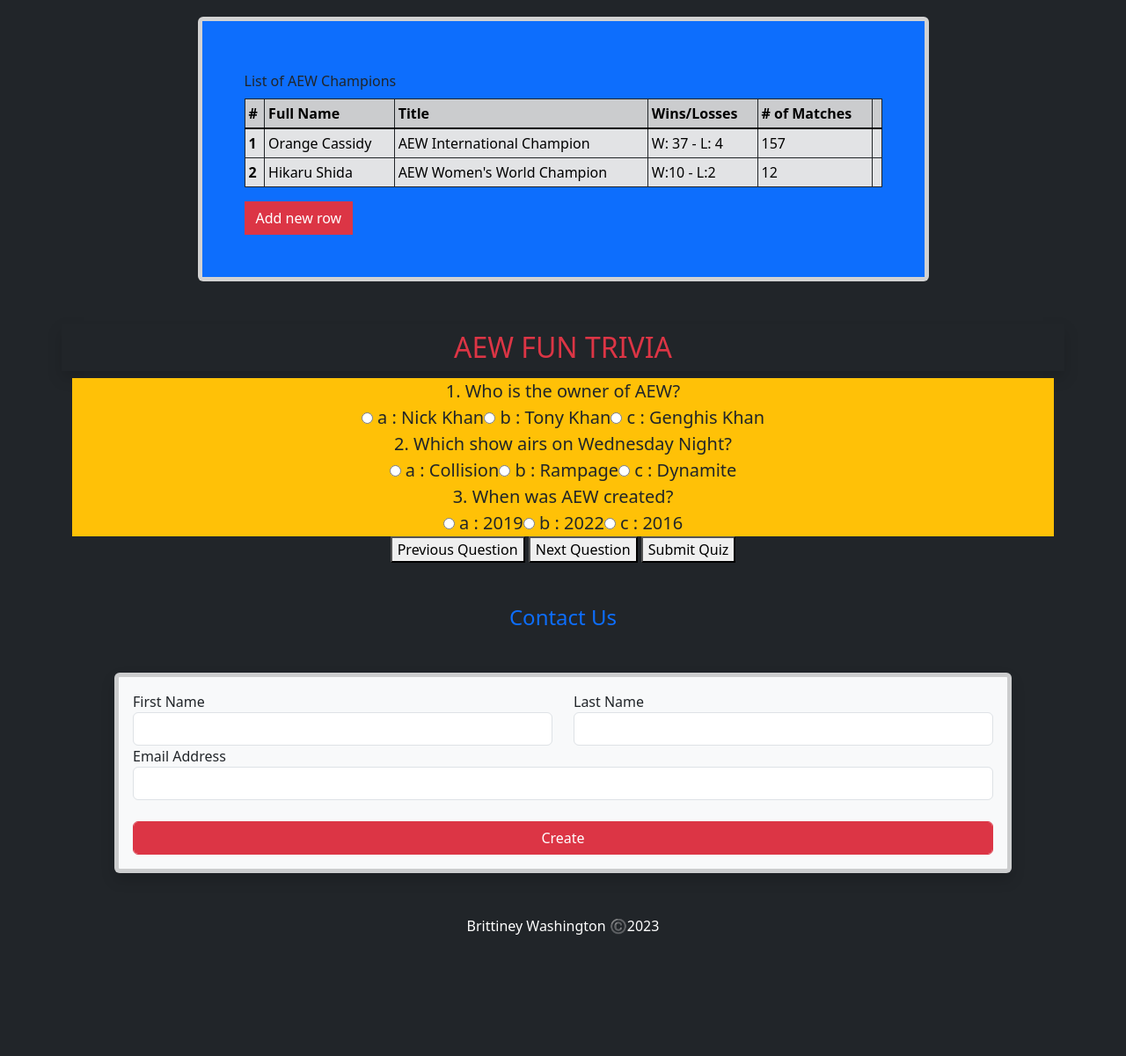
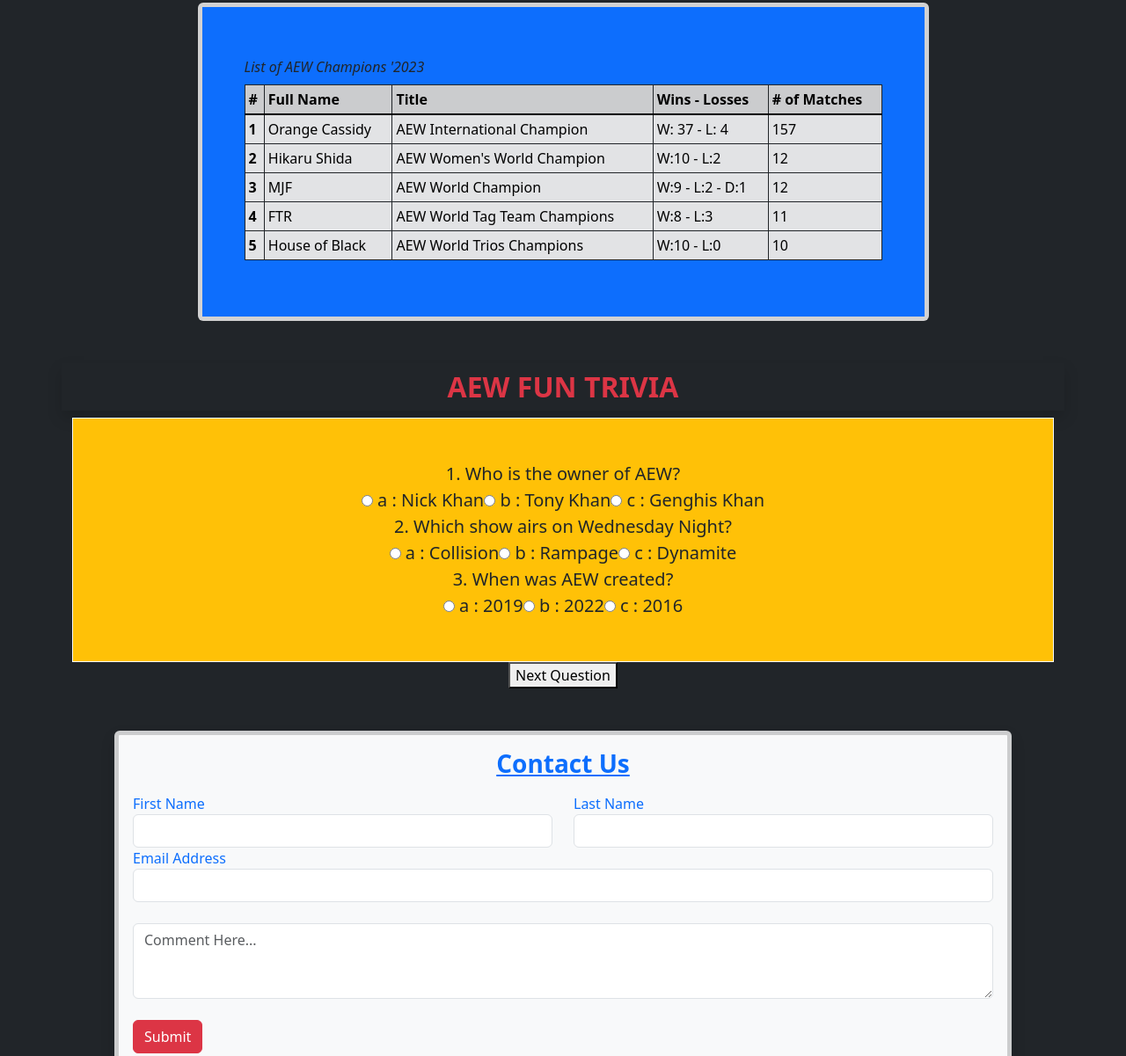
Before and after one commit to BrittineyWashington/Week10, a website: page aew.html in a window 1280 px wide. Shown: the part 133-1334 px from the top of the page at 88% size. Before the commit the page ends 1214 px from the top, so only its background shows below. Drawn offline with nearby package versions, Linux system fonts and the light colour scheme.

Commit message:
fifth push page is working correctly

```diff
--- a/aew.html
+++ b/aew.html
@@ -14,6 +14,7 @@
     <meta name="viewport" content="width=device-width, initial-scale=1.0">
     <title>Week 10 AEW Wrestling Roster</title>
     <link rel="stylesheet" href="node_modules/bootstrap/dist/css/bootstrap.css">
+    <link rel="stylesheet" href="style.css">
 </head>
 
 <!-- Tips: Text left-align and Numbers right-align
@@ -23,26 +24,24 @@
 
 <body class="bg-dark">
 
-<h1 class="container text-center text-warning pt-5">ALL ELITE WRESTLING (AEW) Roster</h1>
+<h1 class="container text-center text-warning p-3 shadow">ALL ELITE WRESTLING (AEW) Roster</h1>
 
 <div class="container py-5">
     <div class="row">
         <div class="col-lg-9 mx-auto">
             <div class="card rounded-0.5 border-5 shadow-black">
                 <div class="card-body p-5 bg-primary">
-
                       <!-- Bootstrap table -->
                     <div class="table-responsive">
                         <table class="table table-secondary table-hover table-sm table-bordered border-dark caption-top">
-                            <caption class="text-dark">List of AEW Champions</caption>
+                            <caption class="text-dark fst-italic">List of AEW Champions '2023</caption>
                             <thead>
-                                <tr class="table-active">
+                                <tr class="table-active fw-bold">
                                     <th scope="col">#</th>
                                     <th scope="col">Full Name</th>
                                     <th scope="col">Title</th>
-                                    <th scope="col">Wins/Losses</th>
+                                    <th scope="col">Wins - Losses</th>
                                     <th scope="col text-right"># of Matches</th>
-                                    <th></th>
                                 </tr>
                             </thead>
                             <tbody class="table-group-divider">
@@ -52,7 +51,6 @@
                                     <td>AEW International Champion</td>
                                     <td>W: 37 - L: 4</td>
                                     <td>157</td>
-                                    <td></td>
                                 </tr>
                                 <tr>
                                     <th scope="row">2</th>
@@ -60,14 +58,34 @@
                                     <td>AEW Women's World Champion</td>
                                     <td>W:10 - L:2 </td>
                                     <td>12</td>
-                                    <td></td>
+                                </tr>
+                                <tr>
+                                    <th scope="row">3</th>
+                                    <td>MJF</td>
+                                    <td>AEW World Champion</td>
+                                    <td>W:9 - L:2 - D:1</td>
+                                    <td>12</td>
+                                </tr>
+                                <tr>
+                                    <th scope="row">4</th>
+                                    <td>FTR</td>
+                                    <td>AEW World Tag Team Champions</td>
+                                    <td>W:8 - L:3 </td>
+                                    <td>11</td>
+                                </tr>
+                                <tr>
+                                    <th scope="row">5</th>
+                                    <td>House of Black</td>
+                                    <td>AEW World Trios Champions</td>
+                                    <td>W:10 - L:0 </td>
+                                    <td>10</td>
                                 </tr>
                             </tbody>
                         </table>
                     </div>
 
-                    <!-- Add rows button -->
-                    <a class="btn btn-danger rounded-0 btn-block" id="addRow" href="#">Add new row</a>
+                    <!-- Add rows button
+                    <a class="btn btn-danger rounded-0 btn-block" id="addRow" href="#">Add new row</a> -->
                 </div>
             </div>
         </div>
@@ -76,69 +94,71 @@
 
 <!-- This will be a way to show and hide questions, buttons to navigate the quiz -->
     <!-- this quiz-container will help us position the questions as layers to show and hide -->
-
-    <h2 class="container text-center text-danger p-2 shadow">AEW FUN TRIVIA</h2>
+    <h2 class="container text-center text-danger p-2 shadow fw-bold">AEW FUN TRIVIA</h2>
         <div class="container">
-            <div class="quiz-container text-center fs-5 bg-warning">
+            <div class="quiz-container text-center pt-5 fs-5 bg-warning border border-light">
         <!-- this will hold the quiz -->
             <div id="quiz"></div>
-        </div>
-
     <!-- these buttons will be to go back and forward in the quiz -->
+    <!-- This will be to display the results -->
+    <div id="results" class="text-danger fs-2 pt-5"></div>
+    </div>
     <div class="text-center">
     <button id="previous">Previous Question</button>
     <button id="next">Next Question</button>
     <!-- this will be to submit the quiz -->
     <button id="submit">Submit Quiz</button>
+    </div>
+    <!-- need a reset button once the quiz is taken or the results need to be shown with a reset button -->
+        <!-- <button id="reset">Reset Quiz</button> -->
 
-    <!-- This will be to display the results -->
-        <div id="results"></div>
-<!-- need a reset button once the quiz is taken or the results need to be shown with a reset button -->
-    </div>
+
 
 <!-- This creates a form group below -->
-<h4 class="text-center text-primary pt-5">Contact Us</h3>
 <div class="card m-5 bg-light rounded-0.5 border-5 shadow">
     <div class="card-body">
         <div class="row">
+            <h3 class="text-center text-primary fw-bold pb-2 text-decoration-underline">Contact Us</h3>
             <div class="col-sm">
-                <div class="form-group">
+                <div class="form-group text-primary">
                     <!-- this styling comes from bootstrap -->
                       <label for="first-name">First Name</label>
                         <input type="text" class="form-control" id="first-name">
                 </div>
             </div>
             <div class="col-sm">
-                <div class="form-group">
+                <div class="form-group text-primary">
                     <label for="last-name">Last Name</label>
                       <input type="text" class="form-control" id="last-name">
               </div>
             </div>
         </div>
-        <div class="row">
             <div class="col-sm">
-                <div class="form-group">
+                <div class="form-group text-primary">
                     <label for="email-address">Email Address</label>
                       <input type="text" class="form-control" id="email-address" placeholder="">
               </div>
             </div>
-        </div> <br>
-        <div>
-        <button id="add" class="btn btn-danger form-control">Create</button>
+            <div class="col-sm">
+            <div class="form-group">
+                <label for="text-area"></label>
+                <textarea class="form-control text-primary" id="text-area" rows="3" placeholder="Comment Here..."></textarea>
+            </div> <br>
+
+        <button type="button" class="btn btn-danger">Submit</button>
         </div>
     </div>
 </div>
 
 
-<script src="aew.js"></script>
+
+<!-- <script src="aew.js"></script> -->  <!--Will add this once get the add button working-->
 <script src="quiz.js"></script>
 <script src="node_modules/jquery/dist/jquery.js"></script>
 <script src="node_modules/bootstrap/dist/js/bootstrap.bundle.js"></script>
 
-<footer class="text-center text-white">
+<footer class="text-center text-white shadow p-2">
     <p>Brittiney Washington ©️2023</p>
 </footer>
-
-
 </body>
 </html>
--- a/aew.js
+++ b/aew.js
@@ -11,10 +11,15 @@
 
         // Table columns
         cols += '<th scrope="row">' + counter + '</th>';
+
         cols += '<td><input class="form-control rounded-0" type="text" name="fullname" placeholder="Full Name"></td>';
+
         cols += '<td><input class="form-control rounded-0" type="text" name="title" placeholder="Title"></td>';
+
         cols += '<td><input class="form-control rounded-0" type="text" name="wins/losses" placeholder="Wins/Losses"></td>';
+
         cols += '<td><input class="form-control rounded-0" type="text" name="#ofmatches" placeholder="# of Matches"></td>';
+
         cols += '<td><button class="btn btn-danger rounded-0" id ="deleteRow"><i class="fa fa-trash"></i></button</td>';
 
         // Insert the columns inside a row
--- a/quiz.js
+++ b/quiz.js
@@ -1,11 +1,3 @@
-// We can then select these HTML elements and store references to them in variables like so:
-
-const quizContainer = document.getElementById('quiz');
-
-const resultsContainer = document.getElementById('results');
-
-const submitButton = document.getElementById('submit');
-
 // need a way to build a quiz, show results, and put it all together. We can start by laying out our functions, and we’ll fill them in as we go:
 
 //Displaying the Quiz Questions
@@ -13,44 +5,9 @@
 //array to hold all of the questions that make up the quiz.
     //-using an array will make the questions easier to iterate over
 
-//switch up my questions to trivia: Office, Friends, AEW
-//these are listed in order of how they are added, if want them presented in a sorted way will have to sort the array of objects in JS.
-const myQuestions = [
-    {
-        question: "1. Who is the owner of AEW?",
+//THIS IS WHERE THE CODE BEGINS!!!!!!!!
 
-        answers: {
-            a: "Nick Khan",
-            b: "Tony Khan",
-            c: "Genghis Khan"
-        },
-        correctAnswer: "b"
-    },
-
-    {
-        question: "2. Which show airs on Wednesday Night?",
-
-        answers: {
-            a: "Collision",
-            b: "Rampage",
-            c: "Dynamite"
-        },
-        correctAnswer: "c"
-    },
-
-    {
-        question: "3. When was AEW created?",
-
-        answers: {
-            a: "2019",
-            b: "2022",
-            c: "2016",
-    },
-        correctAnswer: "a"
-    }
-];
-
-
+(function () {
 //createQuiz = buildQuiz
 //this will run immediately
 //this will store the HTML output
@@ -94,8 +51,6 @@
     quizContainer.innerHTML = output.join('');
 }
 
-
-
 //displayResults = showResults
 //this will run when our user clicks the submit button
 //this will loop over the answers, check them, and show results
@@ -133,11 +88,121 @@
         //show number of correct answers out of total
         resultsContainer.innerHTML = `${numberCorrect} out of ${myQuestions.length}`;
 }
+
+
+function showSlide(i) {
+    slides[currentSlide].classList.remove('active-slide');//hides the current slide by removing the active-slide class
+    slides[i].classList.add('active-slide');//show the new slide by adding the active-slide class
+    currentSlide = i;//updt the current slide number
+
+    if(currentSlide === 0) {//if on first slide hide previous slide button otherwise show
+        previousButton.style.display = 'none';
+    }
+    else {
+        previousButton.style.display = 'inline-block';
+    }
+
+    if(currentSlide === slides.length-1) {
+        nextButton.style.display = 'none';
+        submitButton.style.display = 'inline-block';
+    }
+    else {
+        nextButton.style.display = 'inline-block';
+        submitButton.style.display = 'none';
+    }
+
+    // if (currentSlide === slides.length-1) {
+    //     nextButton.style.display = 'none'
+    //     submitButton.style.display = 'inline-block';
+    // }
+    // else {
+    //     submitButton.style.display = 'none';
+    //     resetButton.style.display = 'inline-block';
+    // }
+}
+
+
+//these will be the functions that get the navigation buttons working
+function showNextSlide() {
+    showSlide(currentSlide + 1);
+}
+
+function showPreviousSlide() {
+    showSlide(currentSlide -1);
+}
+
+// function showResetButton() {
+//     showSlide(currentSlide(0));
+// }
+// We can then select these HTML elements and store references to them in variables like so:
+
+const quizContainer = document.getElementById('quiz');
+
+const resultsContainer = document.getElementById('results');
+
+const submitButton = document.getElementById('submit');
+
+//switch up my questions to trivia: Office, Friends, AEW
+//these are listed in order of how they are added, if want them presented in a sorted way will have to sort the array of objects in JS.
+const myQuestions = [
+    {
+        question: "1. Who is the owner of AEW?",
+
+        answers: {
+            a: "Nick Khan",
+            b: "Tony Khan",
+            c: "Genghis Khan"
+        },
+        correctAnswer: "b"
+    },
+
+    {
+        question: "2. Which show airs on Wednesday Night?",
+
+        answers: {
+            a: "Collision",
+            b: "Rampage",
+            c: "Dynamite"
+        },
+        correctAnswer: "c"
+    },
+
+    {
+        question: "3. When was AEW created?",
+
+        answers: {
+            a: "2019",
+            b: "2022",
+            c: "2016",
+    },
+        correctAnswer: "a"
+    }
+];
+
+
+// a reset button would set the above code to this resultsContainer.innerHTML = '';
 //what the above code does: find selected answer in HTML, handle what happens if answer is correct, handle what happens if answer is wrong
 
 
-//display quiz right away
+//display quiz right away//kicks things off
 createQuiz();
+
+//this adds pagination
+const previousButton = document.getElementById("previous");
+const nextButton = document.getElementById("next");
+const slides = document.querySelectorAll(".slide");//.slide isn't in the html it's in the css file
+let currentSlide = 0;
+// const resetButton = document.getElementById("reset");
+
+//show the first question(slide)
+showSlide(currentSlide);
 
 //on submit, show results
 submitButton.addEventListener('click', displayResults);
+previousButton.addEventListener('click', showPreviousSlide);
+nextButton.addEventListener('click', showNextSlide);
+// resetButton.addEventListener('click', showResetButton);
+
+//reset results after shown
+
+})();
```
